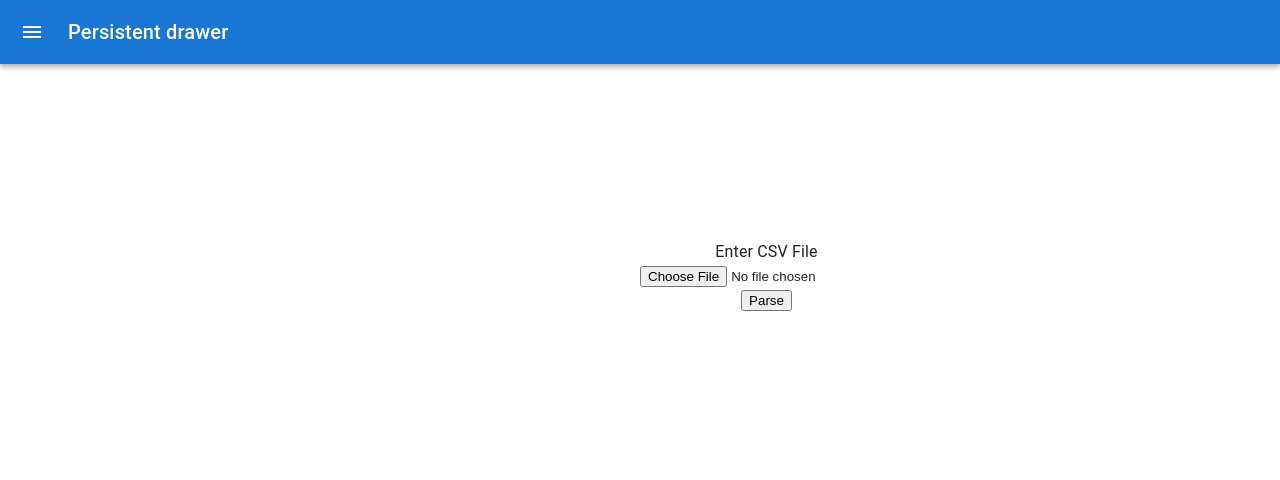
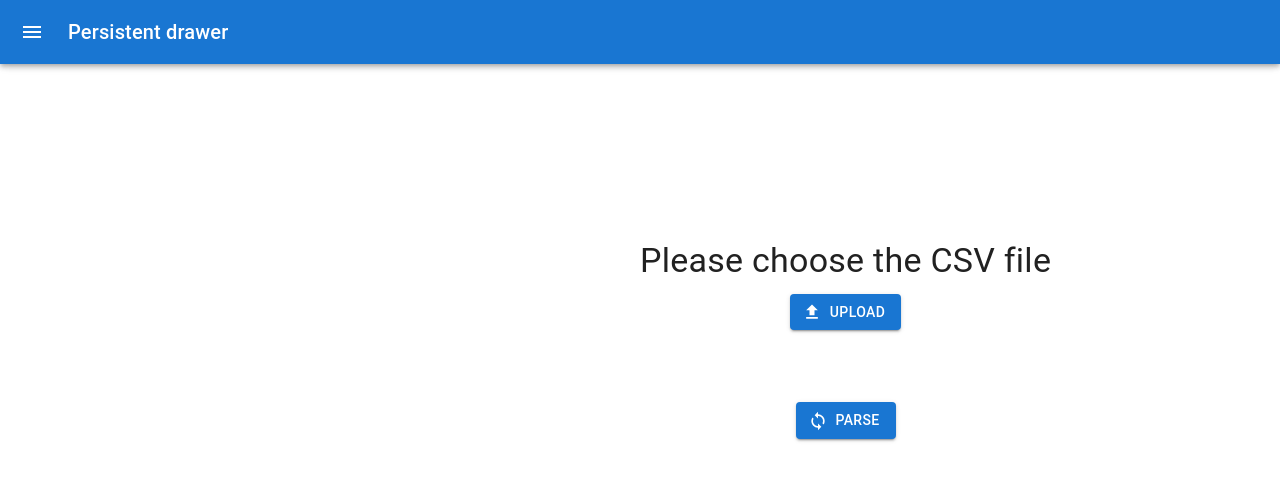
Before and after one commit to bhargav-91/sg-hackverse-ui, a React (Create React App) app: page /fileUpload in a window 1280 px wide. Shown: the top 480 px of the page. Built offline with nearby package versions, Linux system fonts and the light colour scheme.

Commit message:
Fixed ID issue and refactored File upload UI

```diff
--- a/src/DataTables.js
+++ b/src/DataTables.js
@@ -53,14 +53,14 @@ export default function DataTable(props) {
     },
     {
       field: "file",
-      headerName: "file",
+      headerName: "File",
       width: 130,
       headerClassName: "app-theme--header",
     },
     {
       field: "scan_name",
-      headerName: "scan_name",
-      width: 130,
+      headerName: "Scan Name",
+      width: 100,
       headerClassName: "app-theme--header",
     },
     {
@@ -71,13 +71,13 @@ export default function DataTable(props) {
     },
     {
       field: "name",
-      headerName: "name",
+      headerName: "Name",
       width: 100,
       headerClassName: "app-theme--header",
     },
     {
       field: "description",
-      headerName: "description",
+      headerName: "Description",
       description: "This column has a value getter and is not sortable.",
       sortable: false,
       width: 270,
@@ -85,14 +85,14 @@ export default function DataTable(props) {
     },
     {
       field: "line_number",
-      headerName: "line_number",
+      headerName: "Line.No",
       type: "number",
-      width: 50,
+      width: 80,
       headerClassName: "app-theme--header",
     },
     {
       field: "impact",
-      headerName: "impact",
+      headerName: "Impact",
       width: 140,
       headerClassName: "app-theme--header",
       renderCell: (params) => {
@@ -103,24 +103,24 @@ export default function DataTable(props) {
     },
     {
       field: "confidence",
-      headerName: "confidence",
+      headerName: "Confidence",
       width: 100,
       headerClassName: "app-theme--header",
     },
     {
       field: "contracts",
-      headerName: "contracts",
+      headerName: "Contracts",
       width: 100,
       headerClassName: "app-theme--header",
     },
   ];
 
   return (
-    <div style={{ height: 500, width: 1500 }}>
+    <div style={{ height: 500, width: 1465 }}>
       <DataGrid
         rows={rowData}
         columns={columns}
-        pageSize={5}
+        pageSize={7}
         rowsPerPageOptions={[5]}
         getRowId={(rowData) => rowData.id}
         sx={{
--- a/src/FileUpload.js
+++ b/src/FileUpload.js
@@ -2,6 +2,12 @@ import React, { useState, useEffect } from "react";
 import Papa from "papaparse";
 import DataTable from "./DataTables";
 import _ from "lodash";
+import Button from "@mui/material/Button";
+import FileUploadIcon from "@mui/icons-material/FileUpload";
+import SyncIcon from "@mui/icons-material/Sync";
+import Chip from "@mui/material/Chip";
+import DoneIcon from "@mui/icons-material/Done";
+import Typography from "@mui/material/Typography";
 // Allowed extensions for input file
 const allowedExtensions = ["csv"];
 
@@ -10,6 +16,7 @@ const FileUpload = () => {
   const [data, setData] = useState([]);
   const [columnData, setColumnData] = useState([]);
   const [parseComplete, setParseComplete] = useState(false);
+  const [fileName, setFileName] = useState("");
 
   // It state will contain the error when
   // correct file extension is not used
@@ -33,7 +40,7 @@ const FileUpload = () => {
     // Check if user has entered the file
     if (e.target.files.length) {
       const inputFile = e.target.files[0];
-
+      setFileName(e.target.files[0].name);
       // Check the file extensions, if it not
       // included in the allowed extensions
       // we show the error
@@ -63,6 +70,9 @@ const FileUpload = () => {
       const parsedData = csv?.data;
       const columns = Object.keys(parsedData[0]);
       setColumnData(columns);
+      parsedData.forEach(function (element) {
+        element.id = Math.floor(Math.random() * 100);
+      });
       setData([...parsedData]);
     };
     reader.readAsText(file);
@@ -78,16 +88,47 @@ const FileUpload = () => {
         <div>
           {" "}
           <label htmlFor="csvInput" style={{ display: "block" }}>
-            Enter CSV File
+            <Typography variant="h4" gutterBottom component="div">
+              Please choose the CSV file
+            </Typography>
           </label>
-          <input
-            onChange={handleFileChange}
-            id="csvInput"
-            name="file"
-            type="File"
-          />
+          <Button
+            variant="contained"
+            component="label"
+            startIcon={<FileUploadIcon />}
+          >
+            Upload
+            <input
+              hidden
+              onChange={handleFileChange}
+              id="csvInput"
+              type="File"
+            />
+          </Button>
+          <br /> <br />
+          {_.isEmpty(fileName) ? (
+            ""
+          ) : (
+            <Chip
+              label={fileName}
+              icon={<DoneIcon />}
+              variant="outlined"
+              sx={{
+                color: "darkblue",
+                backgroundColor: "lightgray",
+              }}
+            />
+          )}
+          <br /> <br />
           <div>
-            <button onClick={handleParse}>Parse</button>
+            <Button
+              variant="contained"
+              component="label"
+              startIcon={<SyncIcon />}
+              onClick={handleParse}
+            >
+              Parse
+            </Button>
           </div>
         </div>
       )}
```
